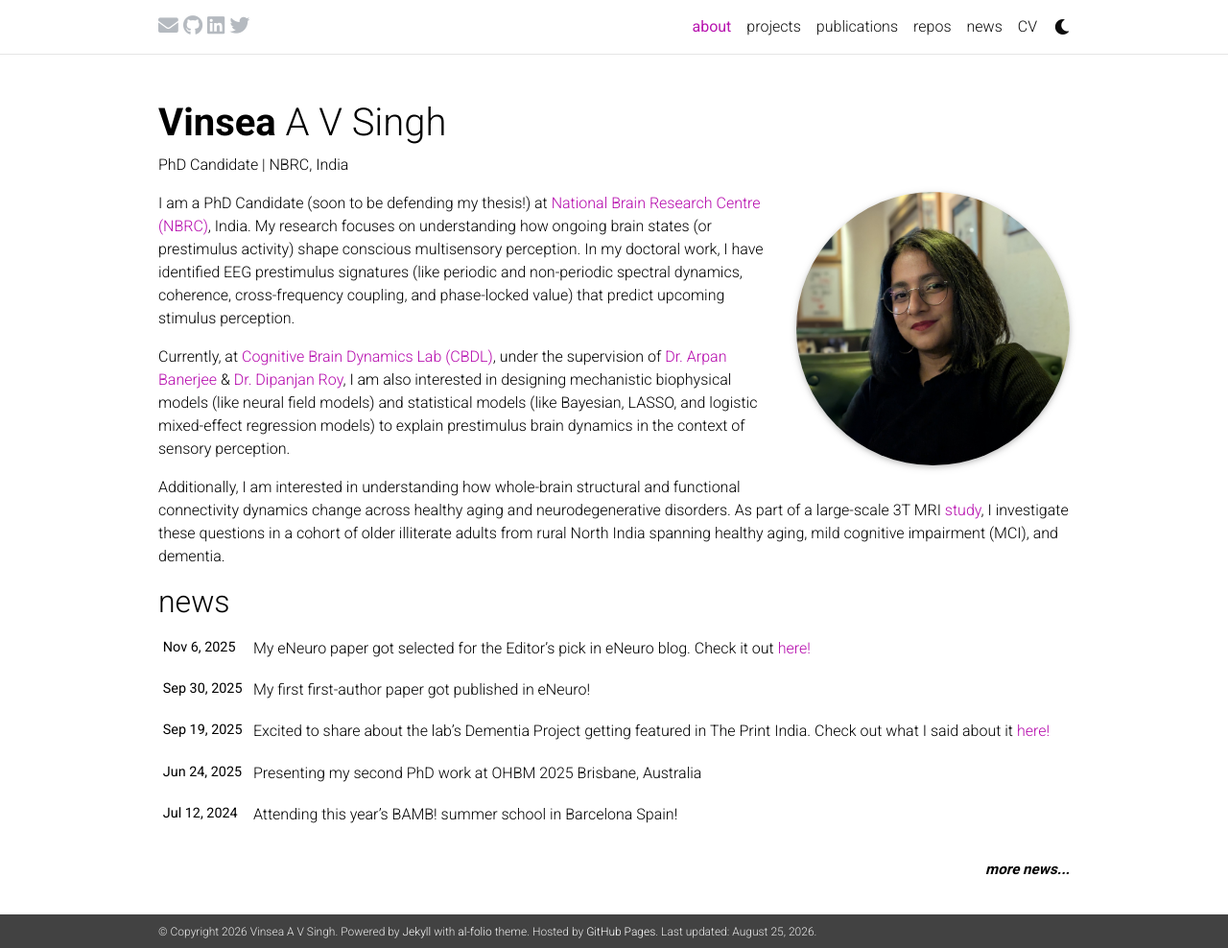
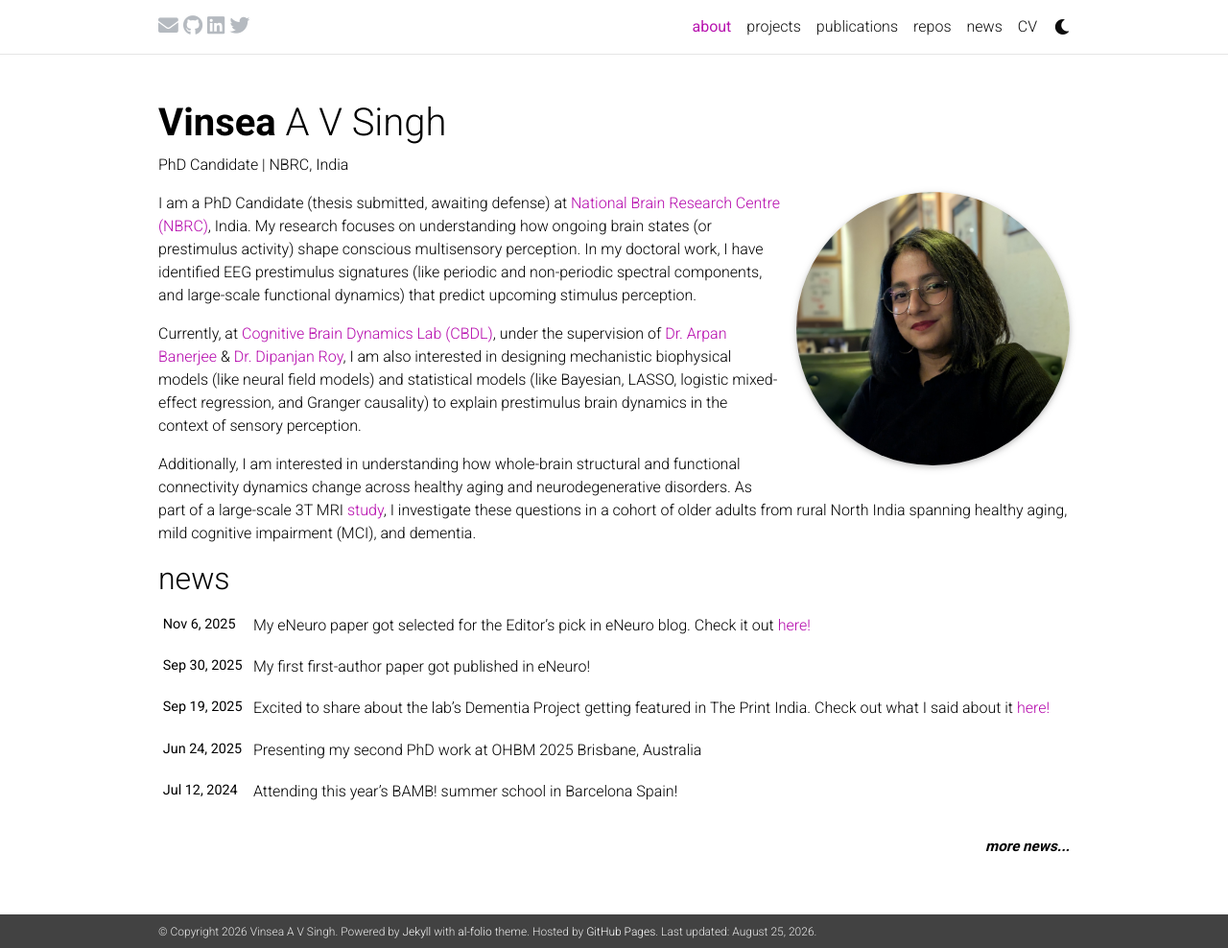
Before and after one commit to VinseaSingh/vinseasingh.github.io, a Jekyll site: the page built from _pages/about.md, in a window 1280 px wide and 988 px high. Shown: the whole window at 96% size. Built offline with Jekyll 4.4.1, drawn with Linux system fonts in a browser that asks for light colours; full-size pictures stand in for the smaller copies a plugin makes; comment, search, counter and statistics services are not loaded; a style sheet for code colours, icons or effects is not loaded.

Commit message:
Revise about page content and thesis status
Updated the description of research interests and thesis status.

```diff
--- a/_pages/about.md
+++ b/_pages/about.md
@@ -14,8 +14,8 @@ selected_papers: false # includes a list of papers marked as "selected={true}"
 social: false  # includes social icons at the bottom of the page
 ---
 
-I am a PhD Candidate (soon to be defending my thesis!) at <a href='https://www.nbrc.ac.in/newweb/'>National Brain Research Centre (NBRC)</a>, India. My research focuses on understanding how ongoing brain states (or prestimulus activity) shape conscious multisensory perception. In my doctoral work, I have identified EEG prestimulus signatures (like periodic and non-periodic spectral dynamics, coherence, cross-frequency coupling, and phase-locked value) that predict upcoming stimulus perception.
+I am a PhD Candidate (thesis submitted, awaiting defense) at <a href='https://www.nbrc.ac.in/newweb/'>National Brain Research Centre (NBRC)</a>, India. My research focuses on understanding how ongoing brain states (or prestimulus activity) shape conscious multisensory perception. In my doctoral work, I have identified EEG prestimulus signatures (like periodic and non-periodic spectral components, and large-scale functional dynamics) that predict upcoming stimulus perception.
 
-Currently, at <a href='https://cbdlnbrc.weebly.com/'>Cognitive Brain Dynamics Lab (CBDL)</a>, under the supervision of <a href='https://www.nbrc.ac.in/newweb/research/groups/arpan-banerjee'>Dr. Arpan Banerjee</a> & <a href='https://dipanjanr.com/'>Dr. Dipanjan Roy</a>, I am also interested in designing mechanistic biophysical models (like neural field models) and statistical models (like Bayesian, LASSO, and logistic mixed-effect regression models) to explain prestimulus brain dynamics in the context of sensory perception.
+Currently, at <a href='https://cbdlnbrc.weebly.com/'>Cognitive Brain Dynamics Lab (CBDL)</a>, under the supervision of <a href='https://www.nbrc.ac.in/newweb/research/groups/arpan-banerjee'>Dr. Arpan Banerjee</a> & <a href='https://dipanjanr.com/'>Dr. Dipanjan Roy</a>, I am also interested in designing mechanistic biophysical models (like neural field models) and statistical models (like Bayesian, LASSO, logistic mixed-effect regression, and Granger causality) to explain prestimulus brain dynamics in the context of sensory perception.
 
-Additionally, I am interested in understanding how whole-brain structural and functional connectivity dynamics change across healthy aging and neurodegenerative disorders. As part of a large-scale 3T MRI <a href='https://theprint.in/ground-reports/nbrc-dementia-research-rural-north-indians/2745675/'>study</a>, I investigate these questions in a cohort of older illiterate adults from rural North India spanning healthy aging, mild cognitive impairment (MCI), and dementia.
+Additionally, I am interested in understanding how whole-brain structural and functional connectivity dynamics change across healthy aging and neurodegenerative disorders. As part of a large-scale 3T MRI <a href='https://theprint.in/ground-reports/nbrc-dementia-research-rural-north-indians/2745675/'>study</a>, I investigate these questions in a cohort of older adults from rural North India spanning healthy aging, mild cognitive impairment (MCI), and dementia.
```
